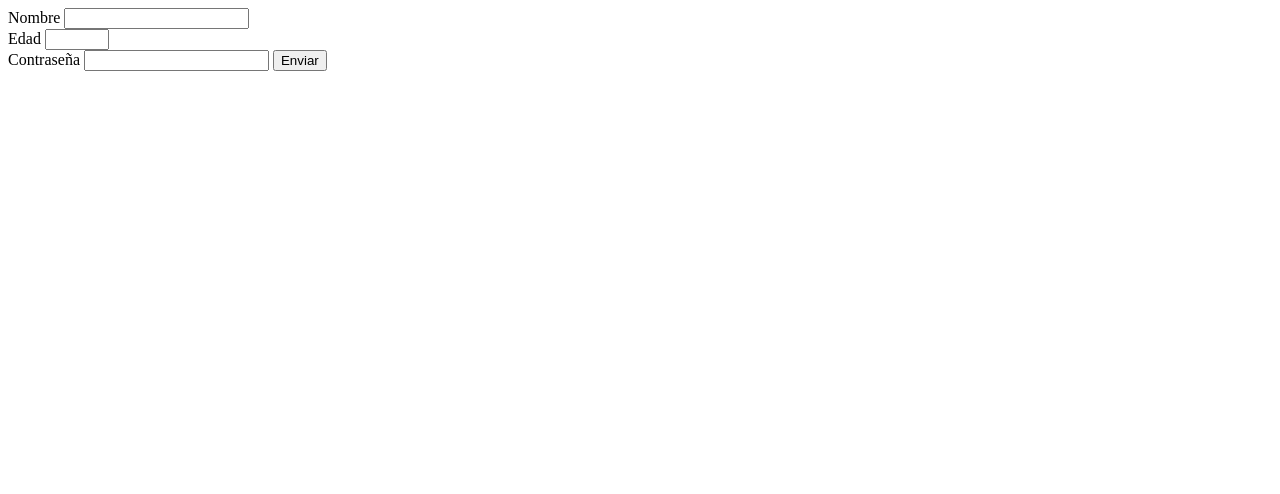
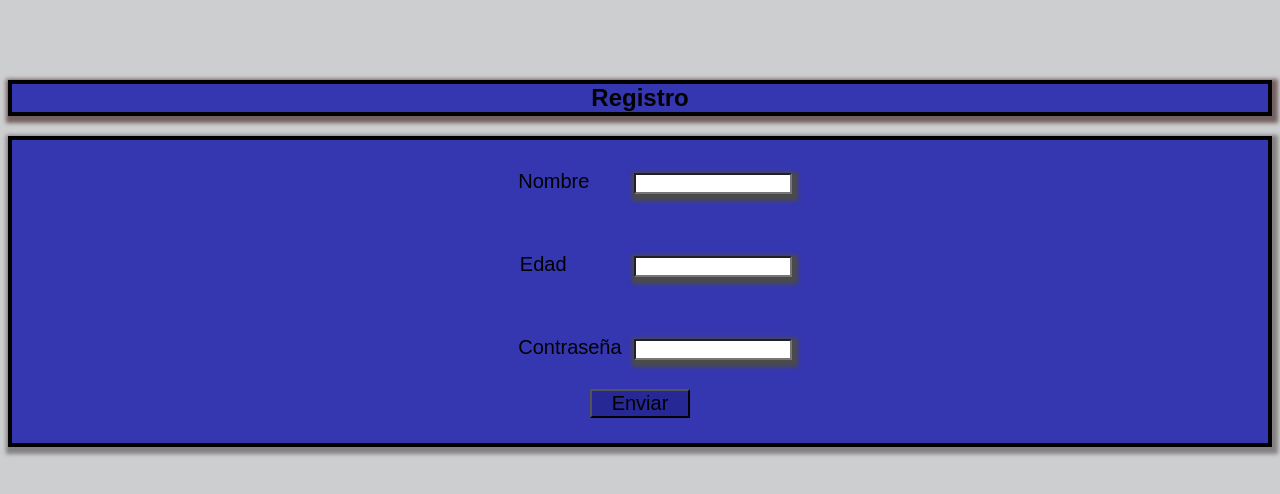
Before and after one commit to Tripulantes-Mision-Tic/Ciclo3MisionTIC, a plain HTML site: page Reto-Sprints/registro.html in a window 1280 px wide. Drawn offline with Linux system fonts and the light colour scheme.

Commit message:
Registro

```diff
--- /dev/null
+++ b/Reto-Sprints/css/estilos.css
@@ -0,0 +1,49 @@
+/* ===================Registro=============== */
+
+body{
+    background-color: #cdcecf;
+}
+
+#Titulo{
+    margin-top: 80px;
+    text-align: center;
+    font-size: x-large;
+    border: black solid 4px;
+    font-family: Arial, Helvetica, sans-serif;
+    background-color: #3537b1;
+    box-shadow: 2px 3px 4px 4px #746060;
+}
+#form_nuevo_usuario{
+    text-align: center;
+    font-size: 20px;
+    border: black solid 4px;
+    font-family: sans-serif;
+    margin-top: 20px;
+    background-color: #3537b1;
+    box-shadow: 2px 3px 4px 4px #838181;
+}
+
+
+.d_play{
+    display: inline-block;
+    width: 50px;
+    margin-right:30px ;
+    padding: 30px;
+
+}
+
+.d_play2{
+    display: inline-block;
+    width: 150px;
+    align-self: center;
+    box-shadow: 2px 3px 4px 4px #4b4a4a;
+
+}
+
+#enviar_registro{
+    text-align: center;
+    font-size: 20px;
+    width: 100px;
+    margin-bottom: 25px;
+    background-color: #262895;
+}
--- a/Reto-Sprints/registro.html
+++ b/Reto-Sprints/registro.html
@@ -5,22 +5,26 @@
     <meta http-equiv="X-UA-Compatible" content="IE=edge">
     <meta name="viewport" content="width=device-width, initial-scale=1.0">
     <title>Registro</title>
+    <link rel="stylesheet" href="css/estilos.css">
 </head>
 <body>
+
+
+    <h1 id="Titulo">Registro</h1>
     <form id="form_nuevo_usuario" action="">
-        <label for="dato_nombre_usuario">Nombre
-            <input id="dato_nombre_usuario" type="text">
-        </label>
+
+        <label class="d_play" for="dato_nombre_usuario">Nombre</label>
+        <input class="d_play2" id="dato_nombre_usuario" type="text">
         <br>
 
-        <label for="dato_edad_usuario">Edad
-            <input id="dato_edad_usuario" type="number" min="1" max="150">
-        </label>
+        <label class="d_play" for="dato_edad_usuario">Edad</label>
+        <input class="d_play2" id="dato_edad_usuario" type="number" min="1" max="150">
         <br>
 
-        <label for="dato_contrasena">Contraseña
-            <input id="dato_contrasena" type="password">
-        </label>
+        <label class="d_play" for="dato_contrasena">Contraseña</label>
+        <input class="d_play2" id="dato_contrasena" type="password">
+        <br>
+
         <button id="enviar_registro" name="send" type="button">Enviar</button>
     </form>
 </body>
```
Also changed, not shown: Reto-Sprints/img/fondo_menu.jpg (added).
